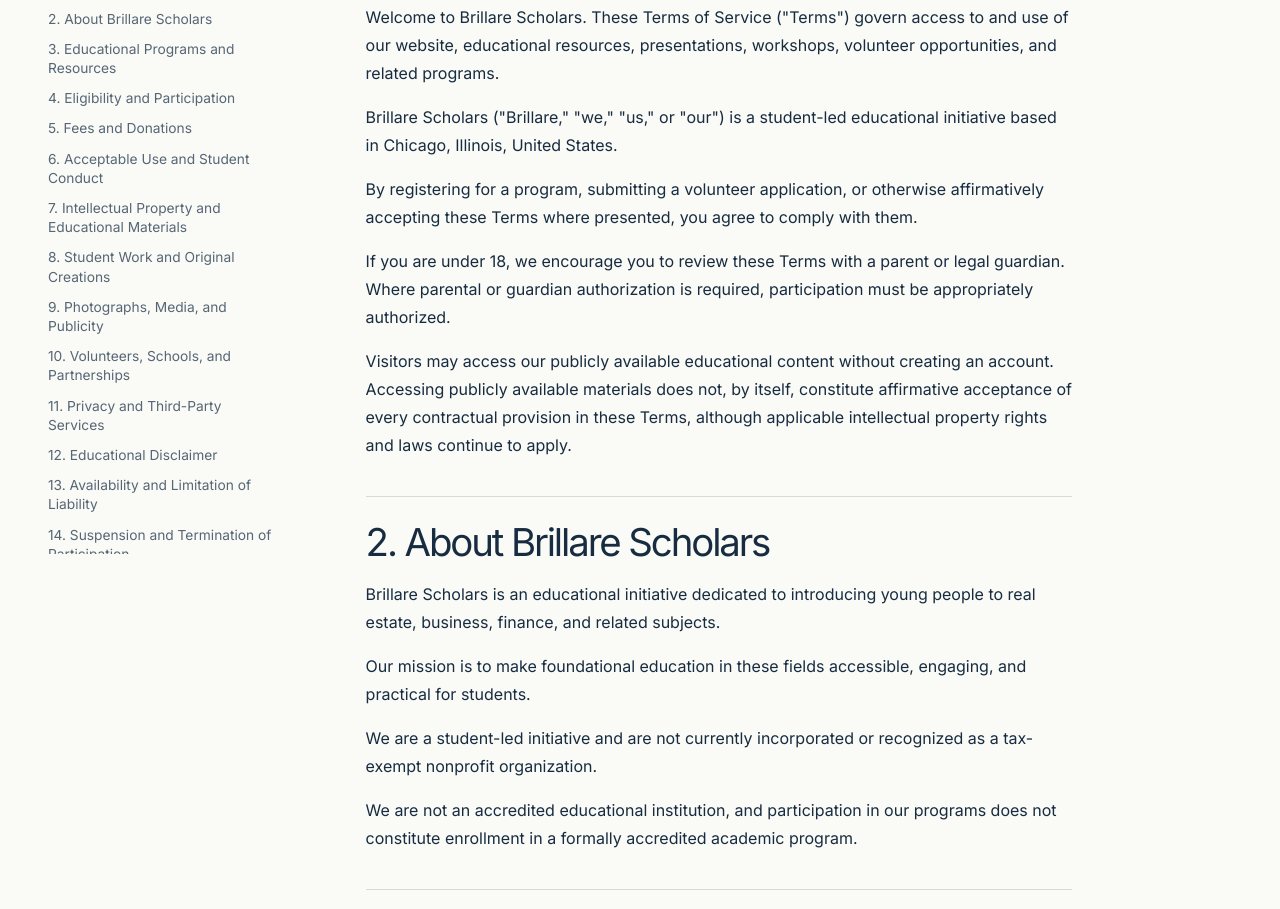
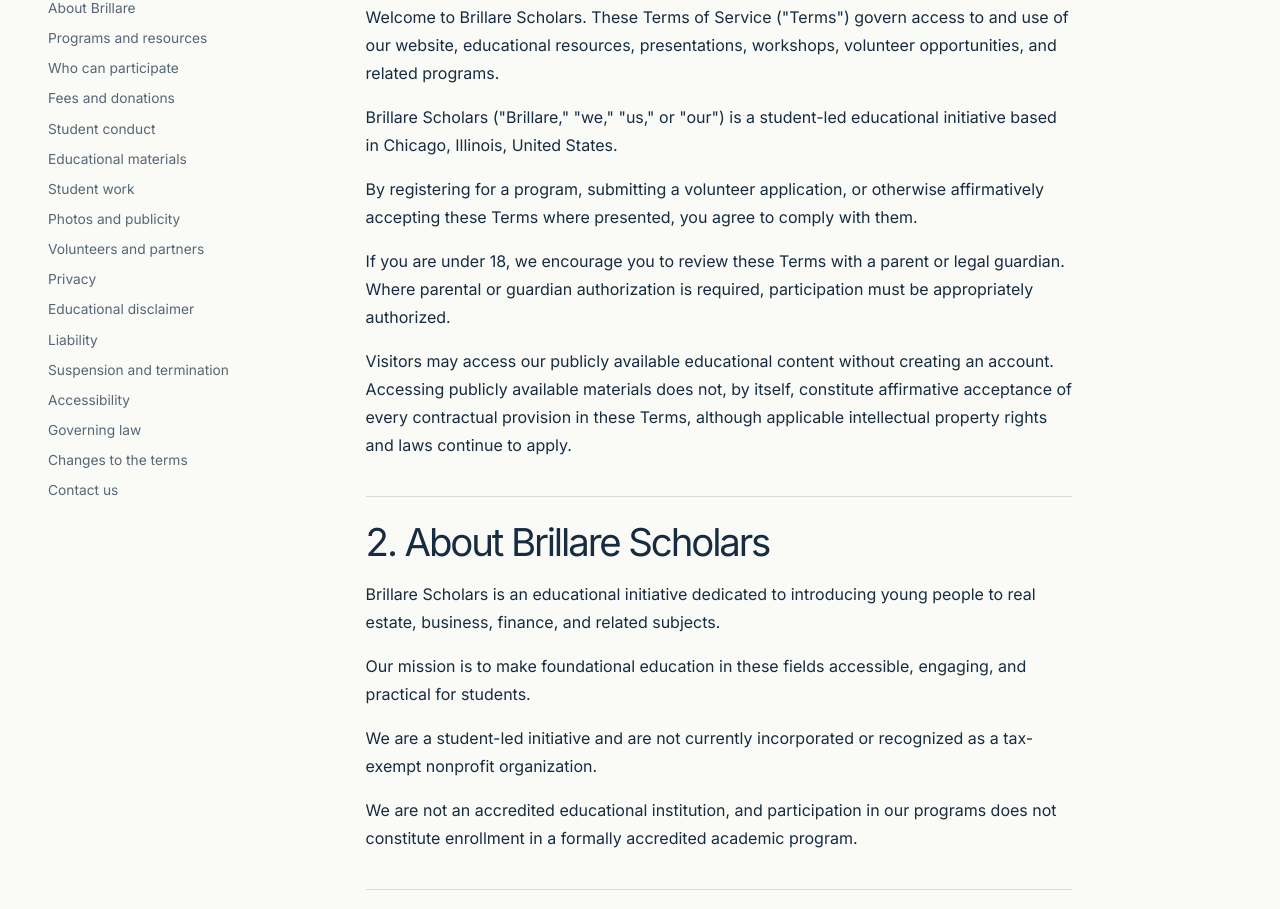
Before and after one commit to AndrewJMinkin/brillarerealestate, a website: page terms/index.html in a window 1280 px wide. Shown: the part 469-1378 px from the top of the page. Drawn offline with Linux system fonts and the light colour scheme.

Commit message:
Show permanent policy contents with text-only active state

```diff
--- a/terms/index.html
+++ b/terms/index.html
@@ -18,8 +18,8 @@
       href="https://fonts.googleapis.com/css2?family=Inter:wght@400;500;600&family=Instrument+Serif:ital@0;1&display=swap"
       rel="stylesheet"
     />
-  <link rel="stylesheet" href="/policy.css" />
-    <script src="/policy.js" defer></script></head>
+  <link rel="stylesheet" href="/policy.css?v=text-only" />
+    <script src="/policy.js?v=text-only" defer></script></head>
   <body>
     <a class="skip-link" href="#top">Skip to content</a>
 
@@ -53,26 +53,26 @@
     <main id="top">
       <section class="page-hero"><div class="wrap"><h1>Terms of Service</h1><p>Last Updated: November 18, 2026</p></div></section>
       <div class="wrap policy-layout">
-        <aside class="policy-index"><details open><summary>On this page</summary>
-          <div class="policy-links" role="navigation" aria-label="Document sections"><a href="#1-introduction-and-acceptance-of-terms">1. Introduction and Acceptance of Terms</a>
-<a href="#2-about-brillare-scholars">2. About Brillare Scholars</a>
-<a href="#3-educational-programs-and-resources">3. Educational Programs and Resources</a>
-<a href="#4-eligibility-and-participation">4. Eligibility and Participation</a>
-<a href="#5-fees-and-donations">5. Fees and Donations</a>
-<a href="#6-acceptable-use-and-student-conduct">6. Acceptable Use and Student Conduct</a>
-<a href="#7-intellectual-property-and-educational-materials">7. Intellectual Property and Educational Materials</a>
-<a href="#8-student-work-and-original-creations">8. Student Work and Original Creations</a>
-<a href="#9-photographs-media-and-publicity">9. Photographs, Media, and Publicity</a>
-<a href="#10-volunteers-schools-and-partnerships">10. Volunteers, Schools, and Partnerships</a>
-<a href="#11-privacy-and-third-party-services">11. Privacy and Third-Party Services</a>
-<a href="#12-educational-disclaimer">12. Educational Disclaimer</a>
-<a href="#13-availability-and-limitation-of-liability">13. Availability and Limitation of Liability</a>
-<a href="#14-suspension-and-termination-of-participation">14. Suspension and Termination of Participation</a>
-<a href="#15-accessibility">15. Accessibility</a>
-<a href="#16-governing-law-and-dispute-resolution">16. Governing Law and Dispute Resolution</a>
-<a href="#17-changes-to-these-terms">17. Changes to These Terms</a>
-<a href="#18-contact-information">18. Contact Information</a></div>
-        </details></aside>
+        <aside class="policy-index"><p class="contents-label">Contents</p>
+          <div class="policy-links" role="navigation" aria-label="Document sections"><a href="#1-introduction-and-acceptance-of-terms">Introduction</a>
+<a href="#2-about-brillare-scholars">About Brillare</a>
+<a href="#3-educational-programs-and-resources">Programs and resources</a>
+<a href="#4-eligibility-and-participation">Who can participate</a>
+<a href="#5-fees-and-donations">Fees and donations</a>
+<a href="#6-acceptable-use-and-student-conduct">Student conduct</a>
+<a href="#7-intellectual-property-and-educational-materials">Educational materials</a>
+<a href="#8-student-work-and-original-creations">Student work</a>
+<a href="#9-photographs-media-and-publicity">Photos and publicity</a>
+<a href="#10-volunteers-schools-and-partnerships">Volunteers and partners</a>
+<a href="#11-privacy-and-third-party-services">Privacy</a>
+<a href="#12-educational-disclaimer">Educational disclaimer</a>
+<a href="#13-availability-and-limitation-of-liability">Liability</a>
+<a href="#14-suspension-and-termination-of-participation">Suspension and termination</a>
+<a href="#15-accessibility">Accessibility</a>
+<a href="#16-governing-law-and-dispute-resolution">Governing law</a>
+<a href="#17-changes-to-these-terms">Changes to the terms</a>
+<a href="#18-contact-information">Contact us</a></div>
+        </aside>
         <article class="policy-copy"><h2 id="1-introduction-and-acceptance-of-terms" tabindex="-1">1. Introduction and Acceptance of Terms</h2>
 <p>Welcome to Brillare Scholars. These Terms of Service ("Terms") govern access to and use of our website, educational resources, presentations, workshops, volunteer opportunities, and related programs.</p>
 <p>Brillare Scholars ("Brillare," "we," "us," or "our") is a student-led educational initiative based in Chicago, Illinois, United States.</p>
```
